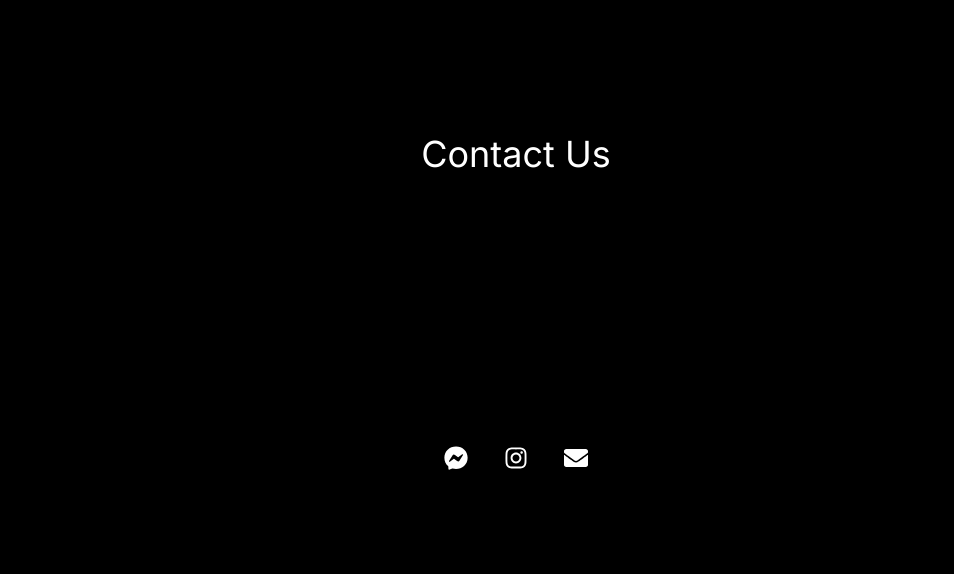
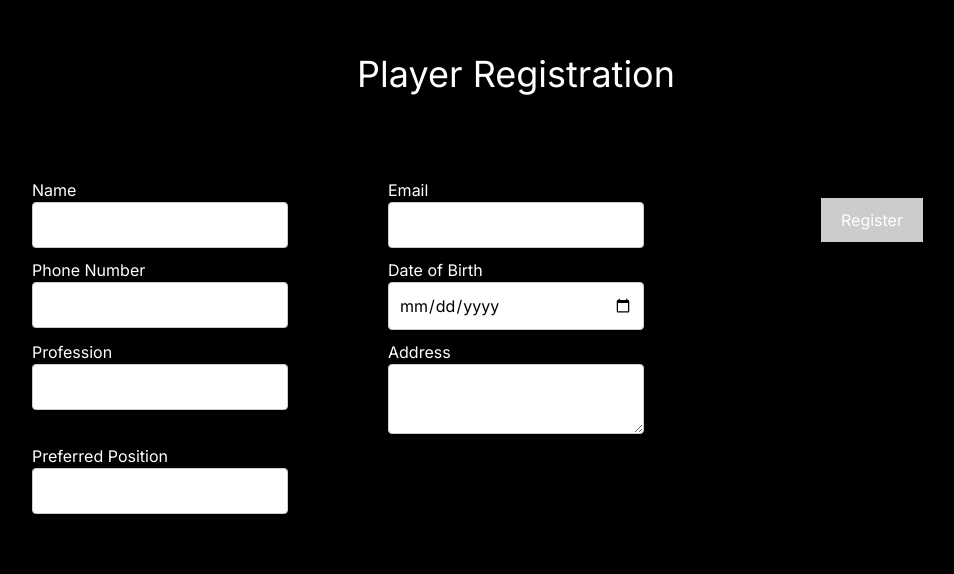
Before and after one commit to ashray-00/nftmunich, a Next.js app: page / in a window 1280 px wide. Shown: the part 1706-2280 px from the top of the page, without its empty margins (124-1078 px from the left). Built offline with nearby package versions, Linux system fonts and the light colour scheme; no server answers.

Commit message:
Added Player Registration form

```diff
--- a/package.json
+++ b/package.json
@@ -12,6 +12,7 @@
     "dotenv": "^16.4.7",
     "googleapis": "^144.0.0",
     "next": "15.1.6",
+    "punycode": "^2.3.1",
     "react": "^19.0.0",
     "react-dom": "^19.0.0",
     "react-icons": "^5.5.0",
--- a/src/app/page.tsx
+++ b/src/app/page.tsx
@@ -1,6 +1,7 @@
 import Header from '../components/Header';
 import Carousel from '../components/Carousel';
 import ContactOptions from '../components/ContactOptions';
+import PlayerRegistrationForm from '../components/PlayerRegistrationForm';
 
 export default function Home() {
   return (
@@ -20,6 +21,12 @@ export default function Home() {
         <section id="about" className="w-full h-screen flex items-center justify-center">
           <h2 className="text-4xl">About Us</h2>
         </section>
+        <section id="player-registration" className="w-full h-screen flex flex-col items-center justify-center">
+          <h2 className="text-4xl mb-8">Player Registration</h2>
+          <div className="w-full flex justify-center mt-8">
+            <PlayerRegistrationForm />
+          </div>
+        </section>
         <section id="contact" className="w-full h-screen flex flex-col items-center justify-center">
           <div className="flex flex-col items-center justify-center" style={{ marginTop: '30vh' }}>
             <h2 className="text-4xl mb-8">Contact Us</h2>
--- a/src/components/Carousel.tsx
+++ b/src/components/Carousel.tsx
@@ -37,8 +37,12 @@ export default function Carousel() {
             <Image
               src={src}
               alt={`Slide ${index + 1}`}
-              layout="fill"
-              className="carousel-image object-contain md:object-cover"
+              fill
+              style={{
+                objectFit: 'cover', // Ensures the image covers the entire container
+                objectPosition: 'center', // Center the image if it gets cropped
+              }}
+              className="carousel-image"
             />
           </div>
         </SwiperSlide>
--- a/src/components/Header.tsx
+++ b/src/components/Header.tsx
@@ -77,6 +77,13 @@ export default function Header() {
           About
         </a>
         <a
+          href="#player-registration"
+          onClick={() => scrollToSection('player-registration')}
+          className={`block mt-4 md:inline-block md:mt-0 md:ml-6 cursor-pointer ${activeSection === 'player-registration' ? 'text-yellow-500' : ''}`}
+        >
+          Player Registration
+        </a>
+        <a
           href="#contact"
           onClick={() => scrollToSection('contact')}
           className={`block mt-4 md:inline-block md:mt-0 md:ml-6 cursor-pointer ${activeSection === 'contact' ? 'text-yellow-500' : ''}`}
@@ -98,6 +105,9 @@ export default function Header() {
             <a href="#about" onClick={toggleMenu} className="text-2xl text-white">
               About
             </a>
+            <a href="#player-registration" onClick={toggleMenu} className="text-2xl text-white">
+              Player Registration
+            </a>
             <a href="#contact" onClick={toggleMenu} className="text-2xl text-white">
               Contact
             </a>
--- /dev/null
+++ b/src/components/PlayerRegistrationForm.tsx
@@ -0,0 +1,171 @@
+"use client";
+
+import React, { useState, useEffect } from 'react';
+import styles from '../styles/PlayerRegistrationForm.module.css';
+
+const PlayerRegistrationForm: React.FC = () => {
+  const APP_ID = process.env.NEXT_PUBLIC_APP_ID;
+
+  const [formData, setFormData] = useState({
+    name: '',
+    email: '',
+    phone: '',
+    dob: '',
+    profession: '',
+    address: '',
+    position: '',
+  });
+  const [isFormValid, setIsFormValid] = useState(false);
+  const [isSubmitted, setIsSubmitted] = useState(false);
+  const [emailError, setEmailError] = useState('');
+
+  useEffect(() => {
+    const isValid = Object.values(formData).every(value => value !== '' && value !== null);
+    setIsFormValid(isValid);
+  }, [formData]);
+
+  const handleChange = (e: React.ChangeEvent<HTMLInputElement | HTMLTextAreaElement | HTMLSelectElement>) => {
+    const { name, value } = e.target;
+    setFormData({ ...formData, [name]: value });
+    if (name === 'email') {
+      setEmailError(''); // Clear email error when user modifies the email field
+    }
+  };
+
+  const handleSubmit = async (e: React.FormEvent) => {
+    e.preventDefault();
+    const formPayload = new FormData();
+    formPayload.append('Name', formData.name);
+    formPayload.append('Phone Number', formData.phone);
+    formPayload.append('Email', formData.email);
+    formPayload.append('Date Of Birth', formData.dob);
+    formPayload.append('Profession', formData.profession);
+    formPayload.append('Address', formData.address);
+    formPayload.append('Preferred Position', formData.position);
+
+    const baseURL = `https://script.google.com/macros/s/${APP_ID}/exec`;
+
+    try {
+      const res = await fetch(baseURL, {
+        method: 'POST',
+        body: formPayload,
+      });
+      const result = await res.json();
+
+      if (result.result === 'success') {
+        setIsSubmitted(true);
+      } else if (result.result === 'error' && result.message === 'Email address already registered.') {
+        setEmailError('This email address is already registered.'); // Set email error
+      } else {
+        alert('Failed to submit the form. Please try again.');
+      }
+    } catch (error) {
+      console.error('Error submitting form:', error);
+      alert('An error occurred. Please try again.');
+    }
+  };
+  return (
+    <div>
+      {isSubmitted ? ( // Conditionally render success message or form
+        <div className={styles.successMessage}>
+          <h2>Player Registration Successful!</h2>
+          <p>Thank you for registering. We will contact you soon.</p>
+        </div>
+      ) : (
+        <form onSubmit={handleSubmit} className={styles.form}>
+          <div className={styles.formLeft}>
+            <div className={styles.formGroup}>
+              <label htmlFor="name">Name</label>
+              <input
+                type="text"
+                id="name"
+                name="name"
+                value={formData.name}
+                onChange={handleChange}
+                className={styles.input}
+                required
+              />
+            </div>
+            <div className={`${styles.formGroup} ${emailError ? styles.error : ''}`}>
+              <label htmlFor="email">Email</label>
+              <input
+                type="email"
+                id="email"
+                name="email"
+                value={formData.email}
+                onChange={handleChange}
+                className={styles.input}
+                required
+              />
+              {emailError && <p className={styles.errorMessage}>{emailError}</p>}
+            </div>
+            <div className={styles.formGroup}>
+              <label htmlFor="phone">Phone Number</label>
+              <input
+                type="tel"
+                id="phone"
+                name="phone"
+                value={formData.phone}
+                onChange={handleChange}
+                className={styles.input}
+                required
+              />
+            </div>
+            <div className={styles.formGroup}>
+              <label htmlFor="dob">Date of Birth</label>
+              <input
+                type="date"
+                id="dob"
+                name="dob"
+                value={formData.dob}
+                onChange={handleChange}
+                className={styles.input}
+                required
+              />
+            </div>
+            <div className={styles.formGroup}>
+              <label htmlFor="profession">Profession</label>
+              <input
+                type="text"
+                id="profession"
+                name="profession"
+                value={formData.profession}
+                onChange={handleChange}
+                className={styles.input}
+                required
+              />
+            </div>
+            <div className={styles.formGroup}>
+              <label htmlFor="address">Address</label>
+              <textarea
+                id="address"
+                name="address"
+                value={formData.address}
+                onChange={handleChange}
+                className={styles.input}
+                required
+              />
+            </div>
+            <div className={styles.formGroup}>
+              <label htmlFor="position">Preferred Position</label>
+              <input
+                type="text"
+                id="position"
+                name="position"
+                value={formData.position}
+                onChange={handleChange}
+                className={styles.input}
+                required
+              />
+            </div>
+          </div>
+          <div className={styles.formRight}>
+            <button type="submit" className={styles.submitButton} disabled={!isFormValid}>Register</button>
+          </div>
+        </form>
+      )}
+    </div>
+  );
+};
+
+export default PlayerRegistrationForm;
--- a/src/styles/Carousel.css
+++ b/src/styles/Carousel.css
@@ -1,11 +1,17 @@
+/* Ensure the container fills the screen height */
+.mySwiper {
+  width: 100%;
+  height: 100vh;
+}
+
 .carousel-image {
-    object-fit: cover;
+  width: 100%;
+  height: 100%;
+}
+
+/* Media query for mobile */
+@media (max-width: 767px) {
+  .mySwiper {
+    height: 80vh;
   }
-
-  @media (max-width: 768px) {
-    .carousel-image {
-      object-fit: contain;
-      justify-content: center;
-      align-items: center;
-    }
-  }
+}
--- /dev/null
+++ b/src/styles/PlayerRegistrationForm.module.css
@@ -0,0 +1,119 @@
+.form {
+  display: grid;
+  grid-template-columns: 1fr;
+  gap: 10px 100px;
+  padding: 20px;
+}
+
+.formLeft,
+.formRight {
+  display: flex;
+  flex-direction: column;
+}
+
+.formGroup {
+  display: flex;
+  flex-direction: column;
+}
+
+.input {
+  width: 100%;
+  padding: 10px;
+  border: 1px solid #ccc;
+  border-radius: 4px;
+  color: #000;
+  /* Ensure text color is visible */
+  background-color: #fff;
+  /* Ensure background color is white */
+}
+
+.photoUpload {
+  display: flex;
+  flex-direction: column;
+  align-items: center;
+}
+
+.photoBox {
+  position: relative;
+  width: 200px;
+  height: 200px;
+  border: 2px dashed #ccc;
+  display: flex;
+  justify-content: center;
+  align-items: center;
+  cursor: pointer;
+}
+
+.photoPlaceholder {
+  font-size: 2rem;
+  color: #ccc;
+}
+
+.photoPreview {
+  width: 100%;
+  height: 100%;
+  object-fit: cover;
+}
+
+.fileInput {
+  position: absolute;
+  width: 100%;
+  height: 100%;
+  opacity: 0;
+  cursor: pointer;
+}
+
+.submitButton {
+  padding: 10px 20px;
+  background-color: #0070f3;
+  color: white;
+  border: none;
+  cursor: pointer;
+  margin-top: 20px;
+}
+
+.submitButton:disabled {
+  background-color: #ccc;
+  cursor: not-allowed;
+}
+
+.successMessage {
+  text-align: center;
+  color: green;
+  margin-top: 20px;
+}
+
+.error {
+  border: 1px solid red;
+}
+
+.errorMessage {
+  color: red;
+  font-size: 0.9rem;
+  margin-top: 5px;
+}
+
+@media (min-width: 768px) {
+  .form {
+    grid-template-columns: 1fr 1fr 1fr;
+  }
+
+  .formLeft {
+    grid-column: span 2;
+    display: grid;
+    grid-template-columns: 1fr 1fr;
+    gap: 10px 100px;
+  }
+
+  .formRight {
+    grid-column: span 1;
+    display: flex;
+    flex-direction: column;
+    align-items: center;
+  }
+
+  .photoUpload,
+  .submitButton {
+    align-self: center;
+  }
+}
```
Also changed, not shown: 2 other files (tests, documents, lock files or other folders).
